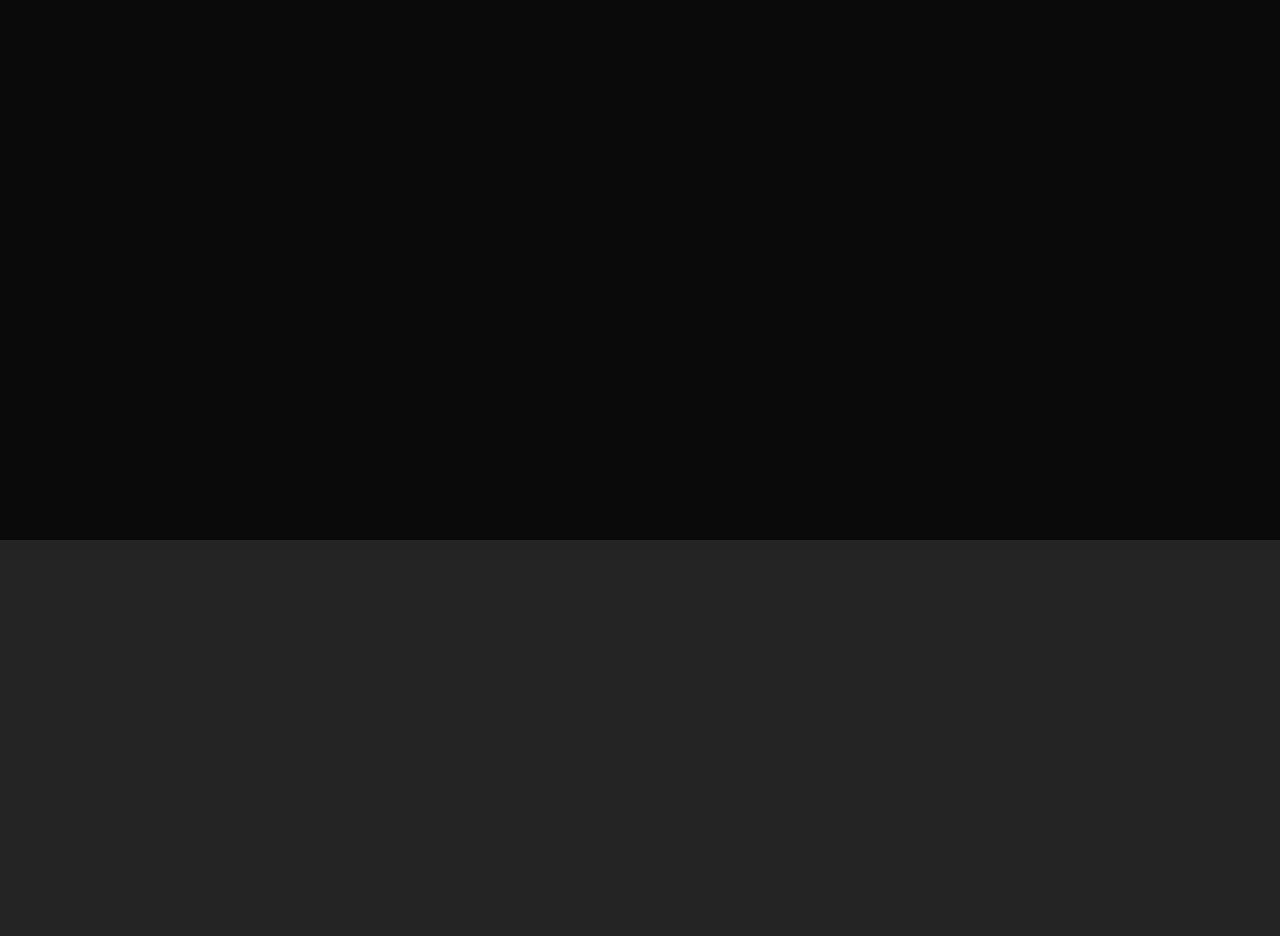
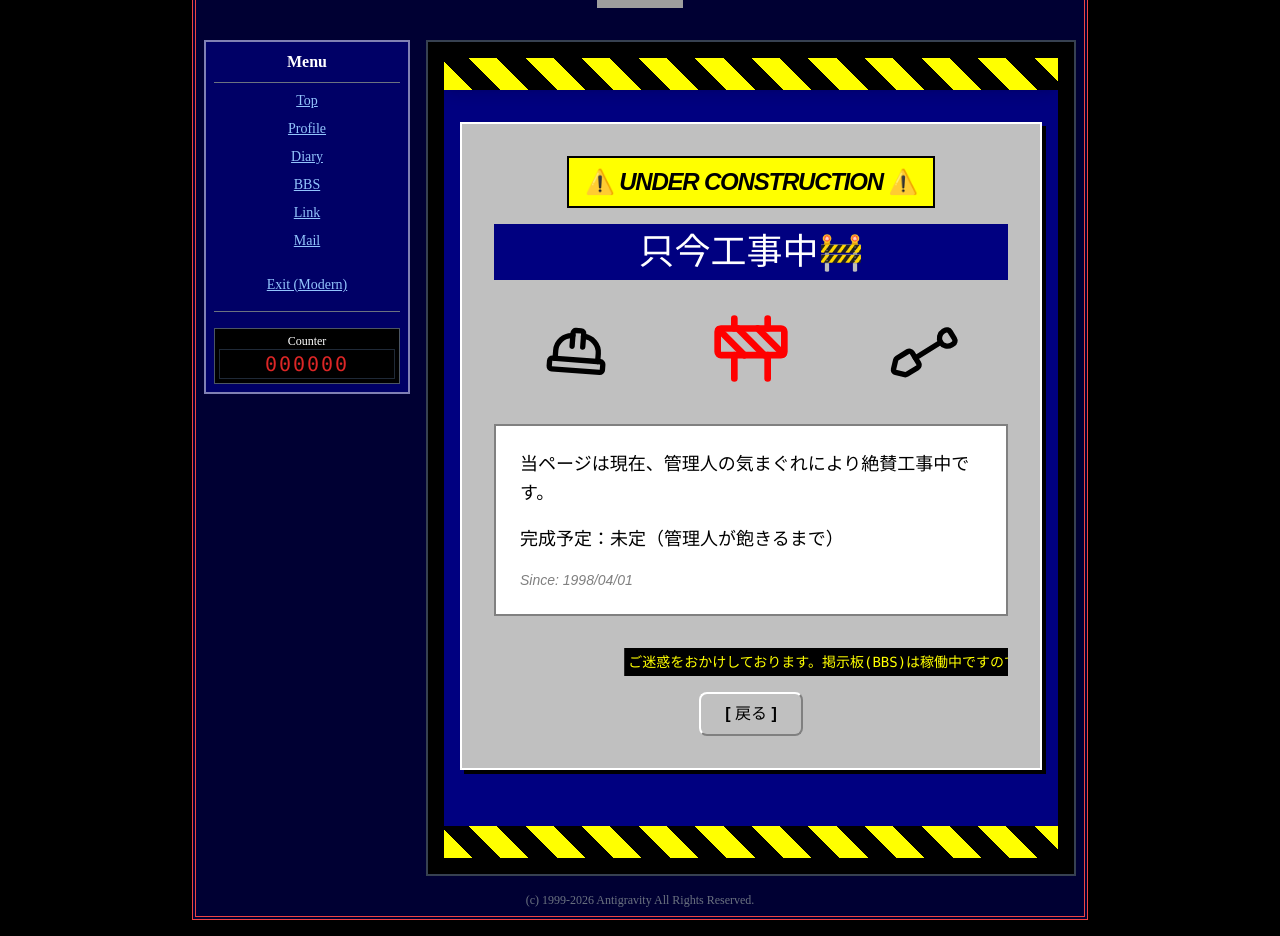
Before and after one commit to michishita-teruo/Antigravity_portfolio, a React (Vite) app: page /retro/construction in a window 1280 px wide. Shown: the part 260-1196 px from the top of the page. Before the commit the page ends 800 px from the top, so only its background shows below. Built offline with nearby package versions, Linux system fonts and the light colour scheme; no server answers; the database is empty; grey boxes are pictures that could not be loaded.

Commit message:
feat: add nostalgic 'Under Construction' hidden page to retro section

```diff
--- a/src/App.tsx
+++ b/src/App.tsx
@@ -12,6 +12,7 @@ import { RetroDiary } from './components/RetroDiary';
 import { RetroBBS } from './components/RetroBBS';
 import { RetroLink } from './components/RetroLink';
 import { RetroMail } from './components/RetroMail';
+import { RetroUnderConstruction } from './components/RetroUnderConstruction';
 import { Github, Twitter, Menu, X } from 'lucide-react';
 import { useState, useEffect } from 'react';
 import { AnimatePresence, motion } from 'framer-motion';
@@ -68,6 +69,7 @@ function App() {
           <Route path="bbs" element={<RetroBBS />} />
           <Route path="link" element={<RetroLink />} />
           <Route path="mail" element={<RetroMail />} />
+          <Route path="construction" element={<RetroUnderConstruction />} />
         </Route>
         <Route path="*" element={
           <div className="min-h-screen bg-antigravity-dark text-white font-sans selection:bg-antigravity-purple/30">
--- a/src/components/RetroTop.tsx
+++ b/src/components/RetroTop.tsx
@@ -1,4 +1,5 @@
 import React from 'react';
+import { Link } from 'react-router-dom';
 import { RetroAvatar } from './RetroAvatar';
 
 export const RetroTop: React.FC = () => {
@@ -120,6 +121,9 @@ export const RetroTop: React.FC = () => {
                 <p className="text-red-500 text-lg animate-pulse font-bold">
                     ↑↑↑ Bookmark This Page !! ↑↑↑
                 </p>
+                <Link to="/retro/construction" className="text-[10px] text-[#404040] hover:text-[#ff0000] ml-2 decoration-none">
+                    [???]
+                </Link>
             </div>
         </div>
     );
--- /dev/null
+++ b/src/components/RetroUnderConstruction.tsx
@@ -0,0 +1,97 @@
+import React from 'react';
+import { motion } from 'framer-motion';
+import { HardHat, Construction, Shovel } from 'lucide-react';
+
+export const RetroUnderConstruction: React.FC = () => {
+    return (
+        <div className="bg-[#000080] min-h-screen text-[#ffffff] font-['MS_Pゴシック',sans-serif] p-4 relative overflow-hidden">
+            {/* Tiger Stripes Header */}
+            <div className="absolute top-0 left-0 w-full h-8 bg-[repeating-linear-gradient(45deg,#ffff00,#ffff00_20px,#000000_20px,#000000_40px)] shadow-lg" />
+
+            <div className="mt-12 max-w-2xl mx-auto border-2 border-[#ffffff] p-8 bg-[#c0c0c0] text-[#000000] shadow-[4px_4px_0px_#000000]">
+                <div className="text-center mb-8">
+                    <motion.div
+                        animate={{ opacity: [1, 0, 1] }}
+                        transition={{ duration: 0.8, repeat: Infinity }}
+                        className="bg-[#ffff00] border-2 border-[#000000] px-4 py-2 inline-block mb-4"
+                    >
+                        <span className="text-2xl font-black tracking-tighter uppercase italic">
+                            ⚠️ Under Construction ⚠️
+                        </span>
+                    </motion.div>
+
+                    <h1 className="text-4xl font-black mb-2 bg-[#000080] text-[#ffffff] p-2 italic">
+                        只今工事中🚧
+                    </h1>
+                </div>
+
+                <div className="flex justify-around items-center mb-8">
+                    <motion.div animate={{ rotate: [0, -10, 10, 0] }} transition={{ repeat: Infinity, duration: 2 }}>
+                        <HardHat size={64} className="text-[#000000]" />
+                    </motion.div>
+                    <motion.div animate={{ y: [0, -10, 0] }} transition={{ repeat: Infinity, duration: 1.5 }}>
+                        <Construction size={80} className="text-[#ff0000]" />
+                    </motion.div>
+                    <motion.div animate={{ rotate: [0, 15, -15, 0] }} transition={{ repeat: Infinity, duration: 2.5 }}>
+                        <Shovel size={64} className="text-[#000000]" />
+                    </motion.div>
+                </div>
+
+                <div className="bg-[#ffffff] border-inset border-2 border-[#808080] p-6 text-lg leading-relaxed mb-8">
+                    <p className="mb-4">
+                        当ページは現在、管理人の気まぐれにより絶賛工事中です。
+                    </p>
+                    <p className="mb-4">
+                        完成予定：<strong>未定（管理人が飽きるまで）</strong>
+                    </p>
+                    <p className="text-sm text-[#808080] italic">
+                        Since: 1998/04/01
+                    </p>
+                </div>
+
+                <div className="text-center overflow-hidden">
+                    <div className="bg-[#000000] text-[#ffff00] p-1 font-mono text-sm mb-4 whitespace-nowrap animate-marquee">
+                        ご迷惑をおかけしております。掲示板(BBS)は稼働中ですので、そちらでお待ちください。
+                    </div>
+
+                    <style>{`
+                        @keyframes marquee {
+                            0% { transform: translateX(100%); }
+                            100% { transform: translateX(-100%); }
+                        }
+                        .animate-marquee {
+                            display: inline-block;
+                            animation: marquee 15s linear infinite;
+                            width: 100%;
+                        }
+                    `}</style>
+
+                    <div className="flex justify-center gap-4">
+                        <button
+                            onClick={() => window.history.back()}
+                            className="bg-[#c0c0c0] border-2 border-t-[#ffffff] border-l-[#ffffff] border-b-[#808080] border-r-[#808080] px-6 py-2 active:border-inset font-bold"
+                        >
+                            [ 戻る ]
+                        </button>
+                    </div>
+                </div>
+            </div>
+
+            {/* Tiger Stripes Footer */}
+            <div className="absolute bottom-0 left-0 w-full h-8 bg-[repeating-linear-gradient(45deg,#ffff00,#ffff00_20px,#000000_20px,#000000_40px)] shadow-lg" />
+
+            {/* Spinning Post Icons like old sites */}
+            {[...Array(5)].map((_, i) => (
+                <motion.div
+                    key={i}
+                    className="absolute opacity-20 pointer-events-none"
+                    initial={{ x: -100, y: Math.random() * 800 }}
+                    animate={{ x: 2000 }}
+                    transition={{ duration: 10 + Math.random() * 10, repeat: Infinity, ease: "linear" }}
+                >
+                    <img src="https://mirrors.creativecommons.org/presskit/buttons/88x31/png/by.png" alt="dummy banner" className="w-20" />
+                </motion.div>
+            ))}
+        </div>
+    );
+};
```
